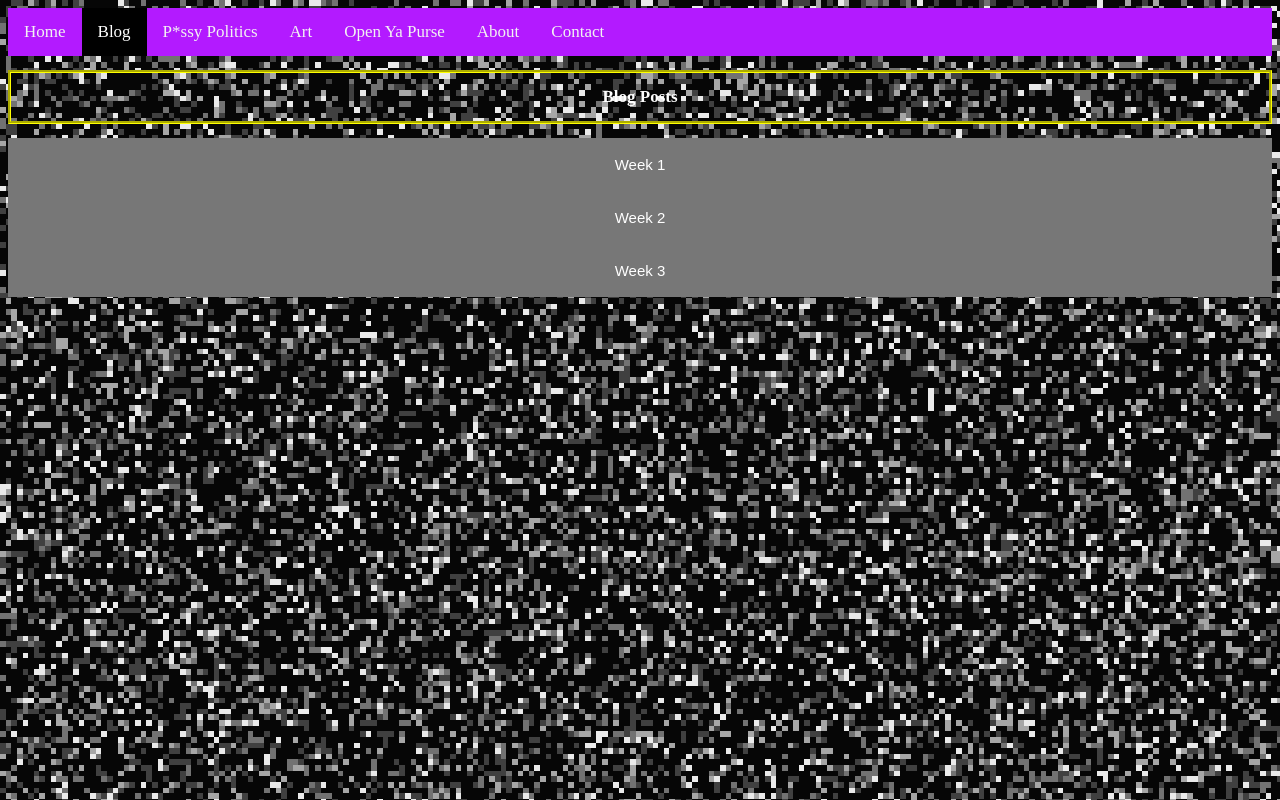
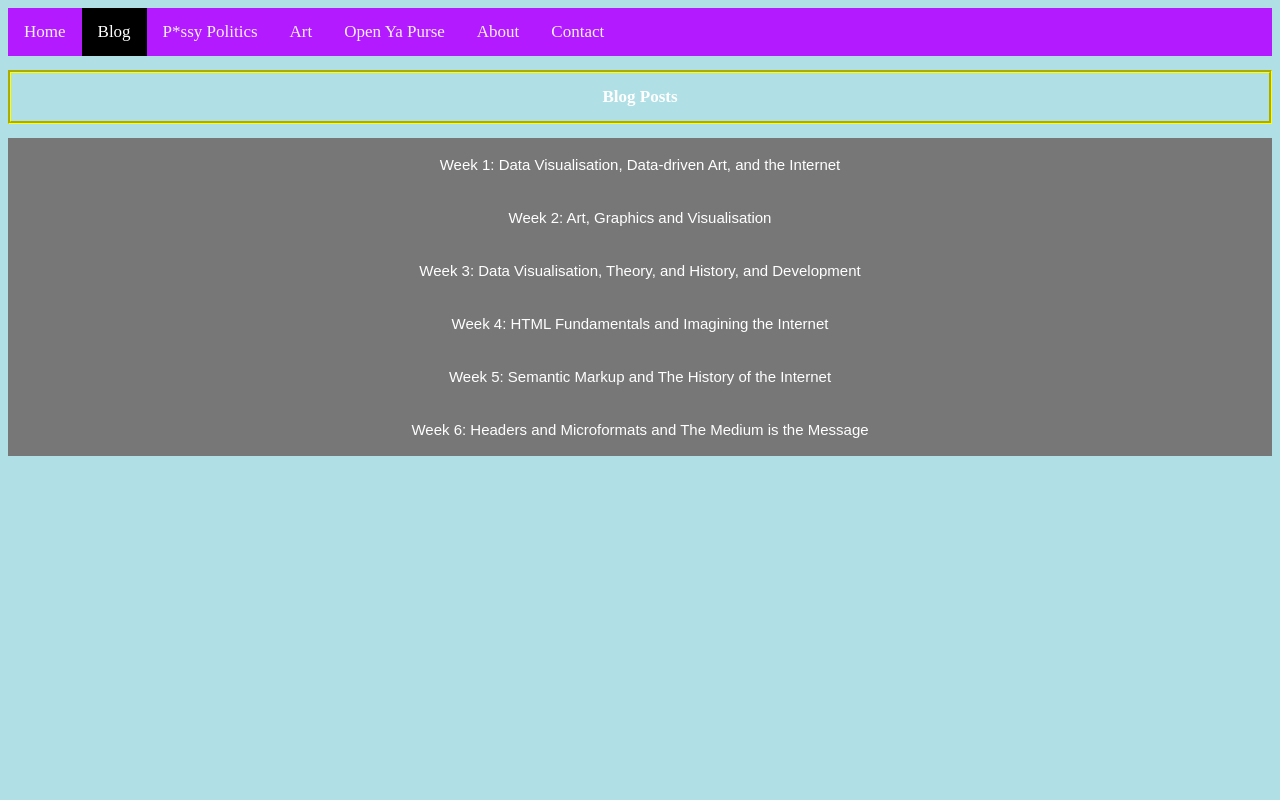
Before and after one commit to KamoTselane/1690044_wsoa4175, a plain HTML site: page blog.html in a window 1280 px wide. Drawn offline with Linux system fonts and the light colour scheme; a web font is replaced by a local one.

Commit message:
Background
Finally changed my background to a blank one

```diff
--- a/blog.html
+++ b/blog.html
@@ -15,7 +15,7 @@
 
 <style>
 body {
-  background-image: url("Assets/Gifs/staticdark.gif");
+
 }
 </style>
 
@@ -32,18 +32,36 @@ body {
 <h2 class = "heading">Blog Posts</h2>
 
 
-<button type="button" class="collapsible">Week 1</button>
+<button type="button" class="collapsible">Week 1: Data Visualisation, Data-driven Art, and the Internet</button>
 <div class="content">
   <p>Lorem ipsum dolor sit amet, consectetur adipisicing elit, sed do eiusmod tempor incididunt ut labore et dolore magna aliqua. Ut enim ad minim veniam, quis nostrud exercitation ullamco laboris nisi ut aliquip ex ea commodo consequat.</p>
 </div>
-<button type="button" class="collapsible">Week 2</button>
+
+<button type="button" class="collapsible">Week 2: Art, Graphics and Visualisation</button>
 <div class="content">
   <p>Lorem ipsum dolor sit amet, consectetur adipisicing elit, sed do eiusmod tempor incididunt ut labore et dolore magna aliqua. Ut enim ad minim veniam, quis nostrud exercitation ullamco laboris nisi ut aliquip ex ea commodo consequat.</p>
 </div>
-<button type="button" class="collapsible">Week 3</button>
+
+<button type="button" class="collapsible">Week 3: Data Visualisation, Theory, and History, and Development</button>
 <div class="content">
   <p>Lorem ipsum dolor sit amet, consectetur adipisicing elit, sed do eiusmod tempor incididunt ut labore et dolore magna aliqua. Ut enim ad minim veniam, quis nostrud exercitation ullamco laboris nisi ut aliquip ex ea commodo consequat.</p>
 </div>
+
+<button type="button" class="collapsible">Week 4: HTML Fundamentals and Imagining the Internet</button>
+<div class="content">
+  <p>Lorem ipsum dolor sit amet, consectetur adipisicing elit, sed do eiusmod tempor incididunt ut labore et dolore magna aliqua. Ut enim ad minim veniam, quis nostrud exercitation ullamco laboris nisi ut aliquip ex ea commodo consequat.</p>
+</div>
+
+<button type="button" class="collapsible">Week 5: Semantic Markup and The History of the Internet</button>
+<div class="content">
+  <p>Lorem ipsum dolor sit amet, consectetur adipisicing elit, sed do eiusmod tempor incididunt ut labore et dolore magna aliqua. Ut enim ad minim veniam, quis nostrud exercitation ullamco laboris nisi ut aliquip ex ea commodo consequat.</p>
+</div>
+
+<button type="button" class="collapsible">Week 6: Headers and Microformats and The Medium is the Message</button>
+<div class="content">
+  <p>Lorem ipsum dolor sit amet, consectetur adipisicing elit, sed do eiusmod tempor incididunt ut labore et dolore magna aliqua. Ut enim ad minim veniam, quis nostrud exercitation ullamco laboris nisi ut aliquip ex ea commodo consequat.</p>
+</div>
+
 
 
 <script type="text/javascript" src="JS/jquery-3.3.1.js"></script>
```
Also changed, not shown: about.html (+1 -1 lines), art.html (+1 -1 lines), contact.html (+1 -1 lines), donate.html (+1 -1 lines), index.html (+0 -1 lines), literature.html (+1 -1 lines), Assets/Images/static.png (added).
